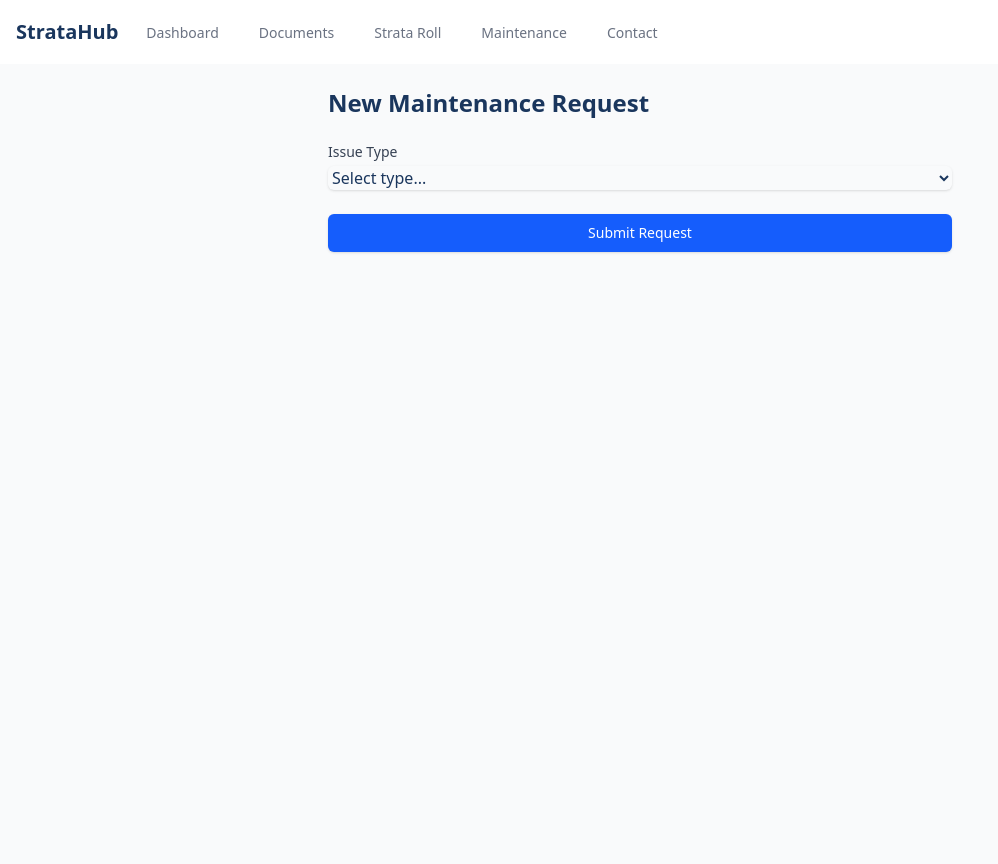
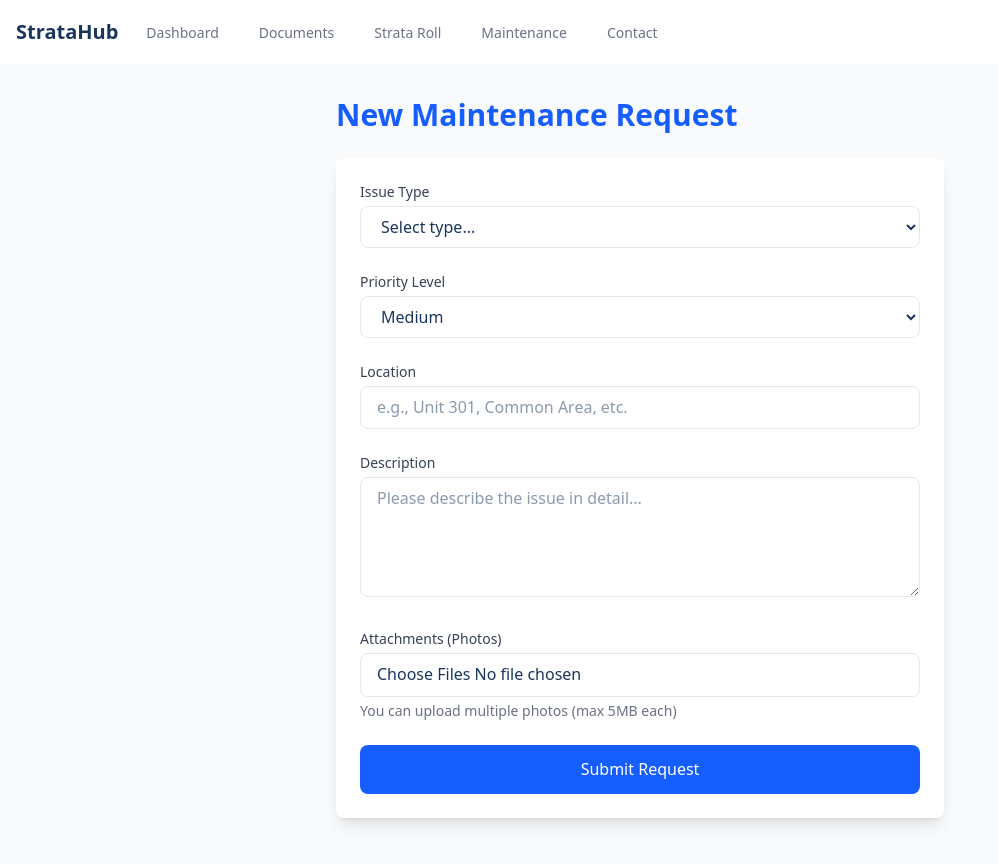
Before and after one commit to ngtrongviet/strata-hub, a Next.js app: page /maintenance/new in a window 1280 px wide. Shown: the whole page, without its empty margins (0-998 px from the left). Built offline with nearby package versions, Linux system fonts and the light colour scheme.

Commit message:
Add contents to Maintenance page

```diff
--- a/app/api/maintenance/create/route.ts
+++ b/app/api/maintenance/create/route.ts
@@ -7,31 +7,19 @@ export async function POST(req: NextRequest) {
   try {
     const data = await req.json()
 
-    // Validate request data
-    if (!data.issueType || !data.description) {
-      return NextResponse.json(
-        { error: 'Missing required fields' },
-        { status: 400 }
-      )
-    }
+    // In a real app, you would:
+    // 1. Validate the request data
+    // 2. Save to database
+    // 3. Send notifications
+    // 4. Handle file uploads
 
-    // In a real app, you'd save to a database here
-    const request = {
-      id: Date.now(),
-      status: 'pending',
-      createdAt: new Date().toISOString(),
-      ...data
-    }
-
-    // Send notification to building manager (in a real app)
-
-    return NextResponse.json(
-      { success: true, request },
-      { status: 201 }
-    )
+    return NextResponse.json({
+      success: true,
+      message: 'Maintenance request created successfully'
+    }, { status: 201 })
   } catch (error) {
     return NextResponse.json(
-      { error: 'Internal server error' },
+      { error: 'Failed to create maintenance request' },
       { status: 500 }
     )
   }
--- a/app/maintenance/new/page.tsx
+++ b/app/maintenance/new/page.tsx
@@ -19,12 +19,14 @@ export default function NewMaintenanceRequest() {
     description: '',
     location: ''
   })
+  const [selectedFiles, setSelectedFiles] = useState<FileList | null>(null)
 
   const handleSubmit = async (e: React.FormEvent) => {
     e.preventDefault()
     setIsSubmitting(true)
 
     try {
+      // In a real app, you'd upload the files and submit the form data
       const response = await fetch('/api/maintenance/create', {
         method: 'POST',
         headers: {
@@ -35,50 +37,110 @@ export default function NewMaintenanceRequest() {
 
       if (response.ok) {
         router.push('/maintenance?success=true')
-      } else {
-        throw new Error('Failed to submit request')
       }
     } catch (error) {
       console.error('Error:', error)
-      // Handle error state
     } finally {
       setIsSubmitting(false)
     }
   }
 
   return (
-    <div className="max-w-2xl mx-auto p-6">
-      <h1 className="text-2xl font-bold mb-6">New Maintenance Request</h1>
+    <div className="max-w-2xl mx-auto py-8 px-4 sm:px-6 lg:px-8">
+      <h1 className="text-3xl font-bold text-blue-600 dark:text-white mb-6">
+        New Maintenance Request
+      </h1>
 
-      <form onSubmit={handleSubmit} className="space-y-6">
+      <form onSubmit={handleSubmit} className="bg-white dark:bg-blue-800 rounded-lg shadow-lg p-6">
+        <div className="space-y-6">
           <div>
-          <label className="block text-sm font-medium text-gray-700 dark:text-gray-200">
+            <label className="block text-sm font-medium text-gray-700 dark:text-gray-200 mb-1">
               Issue Type
             </label>
             <select
+              required
               value={formData.issueType}
               onChange={(e) => setFormData({...formData, issueType: e.target.value})}
-            className="mt-1 block w-full rounded-md border-gray-300 shadow-sm focus:border-blue-500 focus:ring-blue-500"
-            required
+              className="w-full px-4 py-2 rounded-lg border border-gray-200 focus:outline-none focus:ring-2 focus:ring-blue-500"
             >
               <option value="">Select type...</option>
               <option value="electrical">Electrical</option>
               <option value="plumbing">Plumbing</option>
               <option value="structural">Structural</option>
               <option value="elevator">Elevator</option>
+              <option value="hvac">HVAC</option>
               <option value="other">Other</option>
             </select>
           </div>
 
-        {/* Add other form fields */}
+          <div>
+            <label className="block text-sm font-medium text-gray-700 dark:text-gray-200 mb-1">
+              Priority Level
+            </label>
+            <select
+              required
+              value={formData.priority}
+              onChange={(e) => setFormData({...formData, priority: e.target.value})}
+              className="w-full px-4 py-2 rounded-lg border border-gray-200 focus:outline-none focus:ring-2 focus:ring-blue-500"
+            >
+              <option value="low">Low</option>
+              <option value="medium">Medium</option>
+              <option value="urgent">Urgent</option>
+            </select>
+          </div>
+
+          <div>
+            <label className="block text-sm font-medium text-gray-700 dark:text-gray-200 mb-1">
+              Location
+            </label>
+            <input
+              type="text"
+              required
+              value={formData.location}
+              onChange={(e) => setFormData({...formData, location: e.target.value})}
+              className="w-full px-4 py-2 rounded-lg border border-gray-200 focus:outline-none focus:ring-2 focus:ring-blue-500"
+              placeholder="e.g., Unit 301, Common Area, etc."
+            />
+          </div>
+
+          <div>
+            <label className="block text-sm font-medium text-gray-700 dark:text-gray-200 mb-1">
+              Description
+            </label>
+            <textarea
+              required
+              value={formData.description}
+              onChange={(e) => setFormData({...formData, description: e.target.value})}
+              rows={4}
+              className="w-full px-4 py-2 rounded-lg border border-gray-200 focus:outline-none focus:ring-2 focus:ring-blue-500"
+              placeholder="Please describe the issue in detail..."
+            />
+          </div>
+
+          <div>
+            <label className="block text-sm font-medium text-gray-700 dark:text-gray-200 mb-1">
+              Attachments (Photos)
+            </label>
+            <input
+              type="file"
+              multiple
+              accept="image/*"
+              onChange={(e) => setSelectedFiles(e.target.files)}
+              className="w-full px-4 py-2 rounded-lg border border-gray-200 focus:outline-none focus:ring-2 focus:ring-blue-500"
+            />
+            <p className="mt-1 text-sm text-gray-500 dark:text-gray-400">
+              You can upload multiple photos (max 5MB each)
+            </p>
+          </div>
 
           <button
             type="submit"
             disabled={isSubmitting}
-          className="w-full flex justify-center py-2 px-4 border border-transparent rounded-md shadow-sm text-sm font-medium text-white bg-blue-600 hover:bg-blue-700 focus:outline-none focus:ring-2 focus:ring-offset-2 focus:ring-blue-500"
+            className="w-full bg-blue-600 text-white px-6 py-3 rounded-lg hover:bg-blue-700 transition-colors disabled:bg-blue-400"
           >
             {isSubmitting ? 'Submitting...' : 'Submit Request'}
           </button>
+        </div>
       </form>
     </div>
   )
--- /dev/null
+++ b/app/maintenance/page.tsx
@@ -0,0 +1,132 @@
+'use client'
+import { useState } from 'react'
+import Link from 'next/link'
+
+interface MaintenanceRequest {
+  id: string
+  issueType: string
+  priority: string
+  description: string
+  location: string
+  status: 'pending' | 'in_progress' | 'completed'
+  submittedAt: string
+  updatedAt: string
+}
+
+// Example data - in a real app, this would come from a database
+const exampleRequests: MaintenanceRequest[] = [
+  {
+    id: '1',
+    issueType: 'electrical',
+    priority: 'urgent',
+    description: 'Power outage in common area',
+    location: 'Ground Floor Lobby',
+    status: 'in_progress',
+    submittedAt: '2024-03-15T10:30:00Z',
+    updatedAt: '2024-03-15T14:20:00Z'
+  },
+  {
+    id: '2',
+    issueType: 'plumbing',
+    priority: 'medium',
+    description: 'Leaking tap in common bathroom',
+    location: 'Level 2 Common Bathroom',
+    status: 'pending',
+    submittedAt: '2024-03-14T09:15:00Z',
+    updatedAt: '2024-03-14T09:15:00Z'
+  }
+]
+
+export default function MaintenancePage() {
+  const [activeTab, setActiveTab] = useState<'active' | 'completed'>('active')
+
+  return (
+    <div className="max-w-7xl mx-auto py-8 px-4 sm:px-6 lg:px-8">
+      <div className="flex justify-between items-center mb-8">
+        <div>
+          <h1 className="text-3xl font-bold text-blue-600 dark:text-white mb-2">
+            Maintenance Requests
+          </h1>
+          <p className="text-blue-400 dark:text-blue-200">
+            Submit and track maintenance requests
+          </p>
+        </div>
+        <Link
+          href="/maintenance/new"
+          className="bg-blue-600 text-white px-6 py-3 rounded-lg hover:bg-blue-700 transition-colors"
+        >
+          New Request
+        </Link>
+      </div>
+
+      {/* Status Overview */}
+      <div className="grid grid-cols-1 md:grid-cols-3 gap-6 mb-8">
+        <div className="bg-white dark:bg-blue-800 rounded-lg shadow-lg p-6">
+          <h3 className="text-lg font-semibold text-blue-900 dark:text-white mb-2">Pending</h3>
+          <p className="text-3xl font-bold text-blue-600 dark:text-blue-300">3</p>
+        </div>
+        <div className="bg-white dark:bg-blue-800 rounded-lg shadow-lg p-6">
+          <h3 className="text-lg font-semibold text-blue-900 dark:text-white mb-2">In Progress</h3>
+          <p className="text-3xl font-bold text-blue-600 dark:text-blue-300">2</p>
+        </div>
+        <div className="bg-white dark:bg-blue-800 rounded-lg shadow-lg p-6">
+          <h3 className="text-lg font-semibold text-blue-900 dark:text-white mb-2">Completed</h3>
+          <p className="text-3xl font-bold text-blue-600 dark:text-blue-300">8</p>
+        </div>
+      </div>
+
+      {/* Request List */}
+      <div className="bg-white dark:bg-blue-800 rounded-lg shadow-lg overflow-hidden">
+        <div className="border-b border-gray-200 dark:border-blue-700">
+          <nav className="flex">
+            <button
+              onClick={() => setActiveTab('active')}
+              className={`px-6 py-3 text-sm font-medium ${
+                activeTab === 'active'
+                  ? 'border-b-2 border-blue-500 text-blue-600 dark:text-white'
+                  : 'text-gray-500 hover:text-gray-700 dark:text-gray-300'
+              }`}
+            >
+              Active Requests
+            </button>
+            <button
+              onClick={() => setActiveTab('completed')}
+              className={`px-6 py-3 text-sm font-medium ${
+                activeTab === 'completed'
+                  ? 'border-b-2 border-blue-500 text-blue-600 dark:text-white'
+                  : 'text-gray-500 hover:text-gray-700 dark:text-gray-300'
+              }`}
+            >
+              Completed
+            </button>
+          </nav>
+        </div>
+
+        <div className="divide-y divide-gray-200 dark:divide-blue-700">
+          {exampleRequests.map((request) => (
+            <div key={request.id} className="p-6">
+              <div className="flex items-center justify-between mb-4">
+                <h3 className="text-lg font-semibold text-blue-900 dark:text-white">
+                  {request.issueType.charAt(0).toUpperCase() + request.issueType.slice(1)} Issue
+                </h3>
+                <span className={`px-3 py-1 rounded-full text-sm font-medium ${
+                  request.status === 'pending' ? 'bg-yellow-100 text-yellow-800' :
+                  request.status === 'in_progress' ? 'bg-blue-100 text-blue-800' :
+                  'bg-green-100 text-green-800'
+                }`}>
+                  {request.status.replace('_', ' ').charAt(0).toUpperCase() + request.status.slice(1)}
+                </span>
+              </div>
+              <p className="text-gray-600 dark:text-gray-300 mb-4">{request.description}</p>
+              <div className="flex justify-between text-sm text-gray-500 dark:text-gray-400">
+                <span>Location: {request.location}</span>
+                <span>Priority: {request.priority.toUpperCase()}</span>
+                <span>Submitted: {new Date(request.submittedAt).toLocaleDateString()}</span>
+              </div>
+            </div>
+          ))}
+        </div>
+      </div>
+    </div>
+  )
+}
```
Lines whose indentation alone changed are shown as unchanged.
